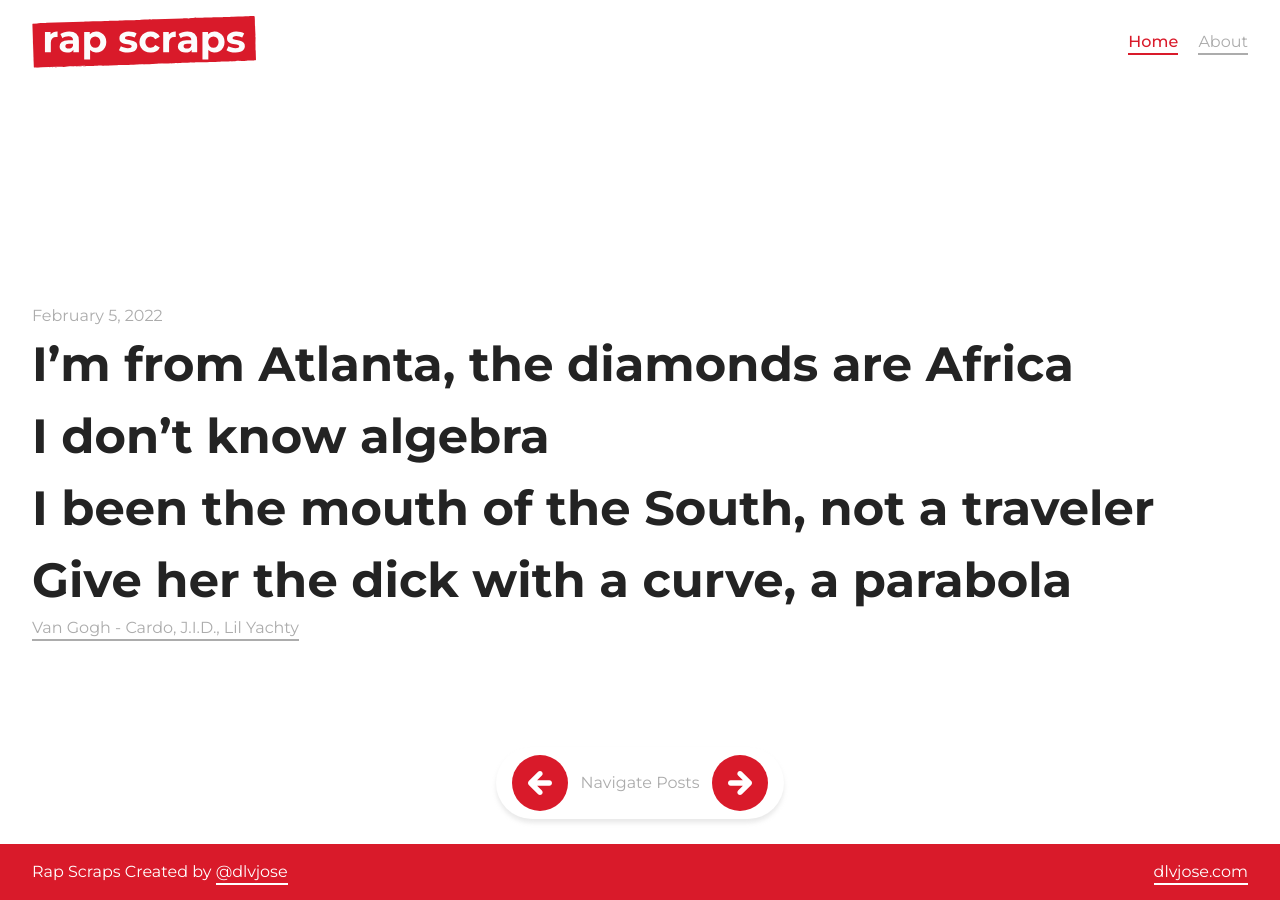
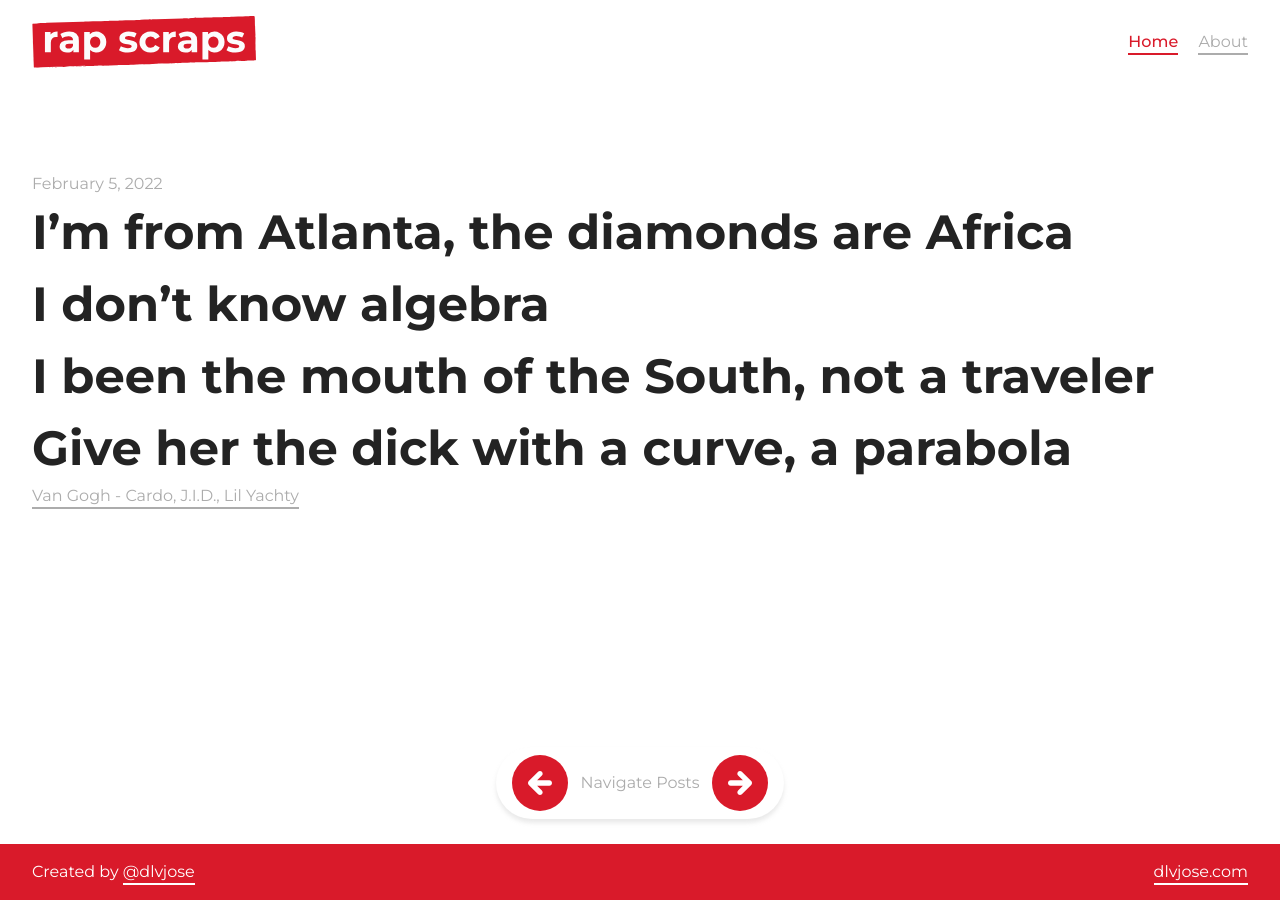
Before and after one commit to dlvjose/rap-scraps, a Jekyll site: the page built from index.html, in a window 1280 px wide. Built offline with Jekyll 4.4.1, drawn with Linux system fonts in a browser that asks for light colours.

Commit message:
Change footer copy and mobile styles

```diff
--- a/_includes/footer.html
+++ b/_includes/footer.html
@@ -1,7 +1,7 @@
 <footer>
     <div class="container">
         <div class="flex-row">
-            <span>Rap Scraps Created by <a href="https://twitter.com/dlvjose">@dlvjose</a></span>
+            <span>Created by <a href="https://twitter.com/dlvjose">@dlvjose</a></span>
             <span><a href="https://dlvjose.com/">dlvjose.com</a></span>
         </div>
     </div>
--- a/_sass/main.scss
+++ b/_sass/main.scss
@@ -97,7 +97,8 @@
 }
 
 .carousel{
-    transform: translateY(50%);
+    height: 40vh;
+    transform: translateY(20%);
 }
 
 .post{
@@ -153,6 +154,19 @@
         font-size: 1.5rem;
     }
 
+    .logo{
+        width: 8rem;
+    }
+
+    .controls{
+        bottom: 6%;
+    }
+
+    .carousel{
+        height: auto;
+        transform: translateY(10%);
+    }
+
     .post{
         .content{
             font-size: 1.5rem;
```
